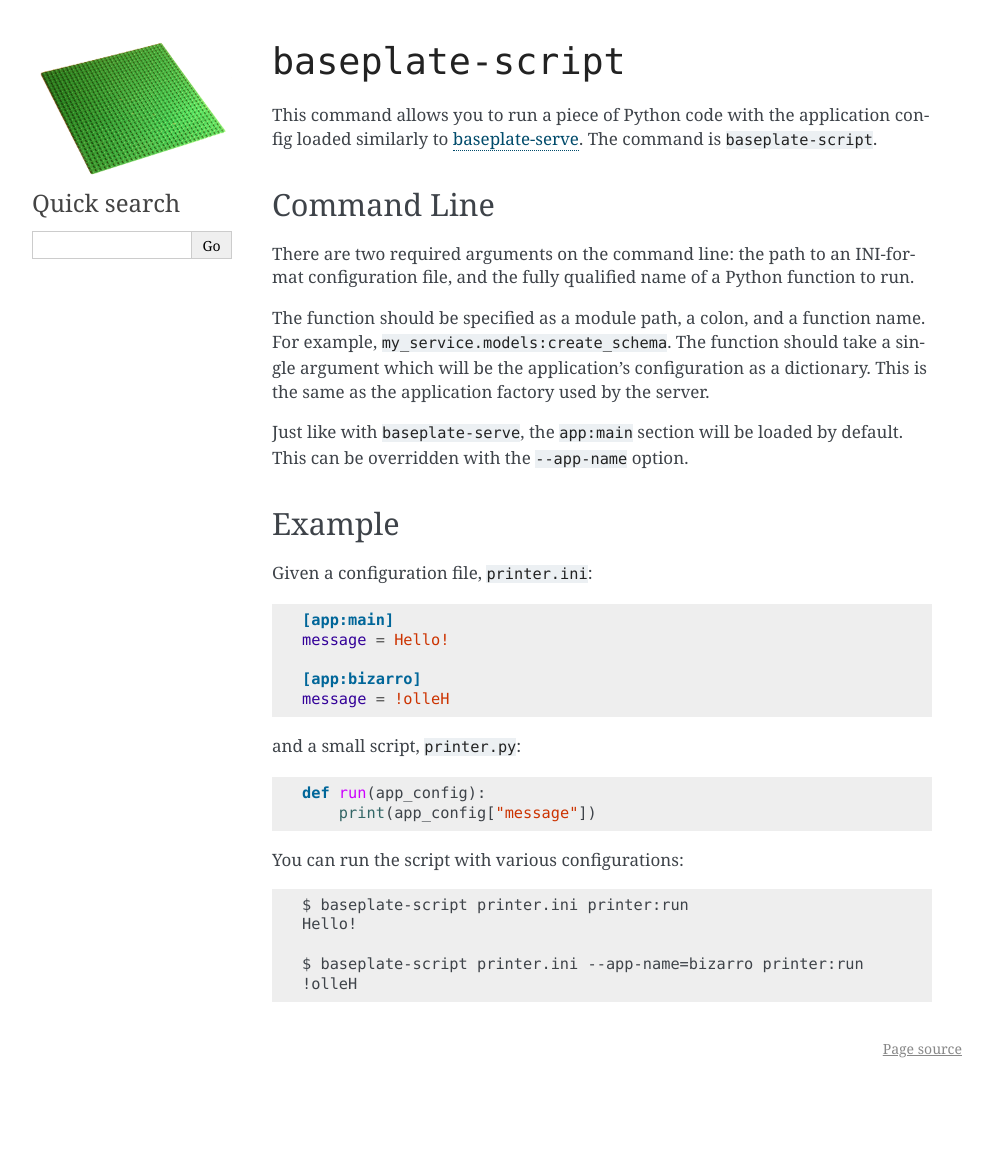
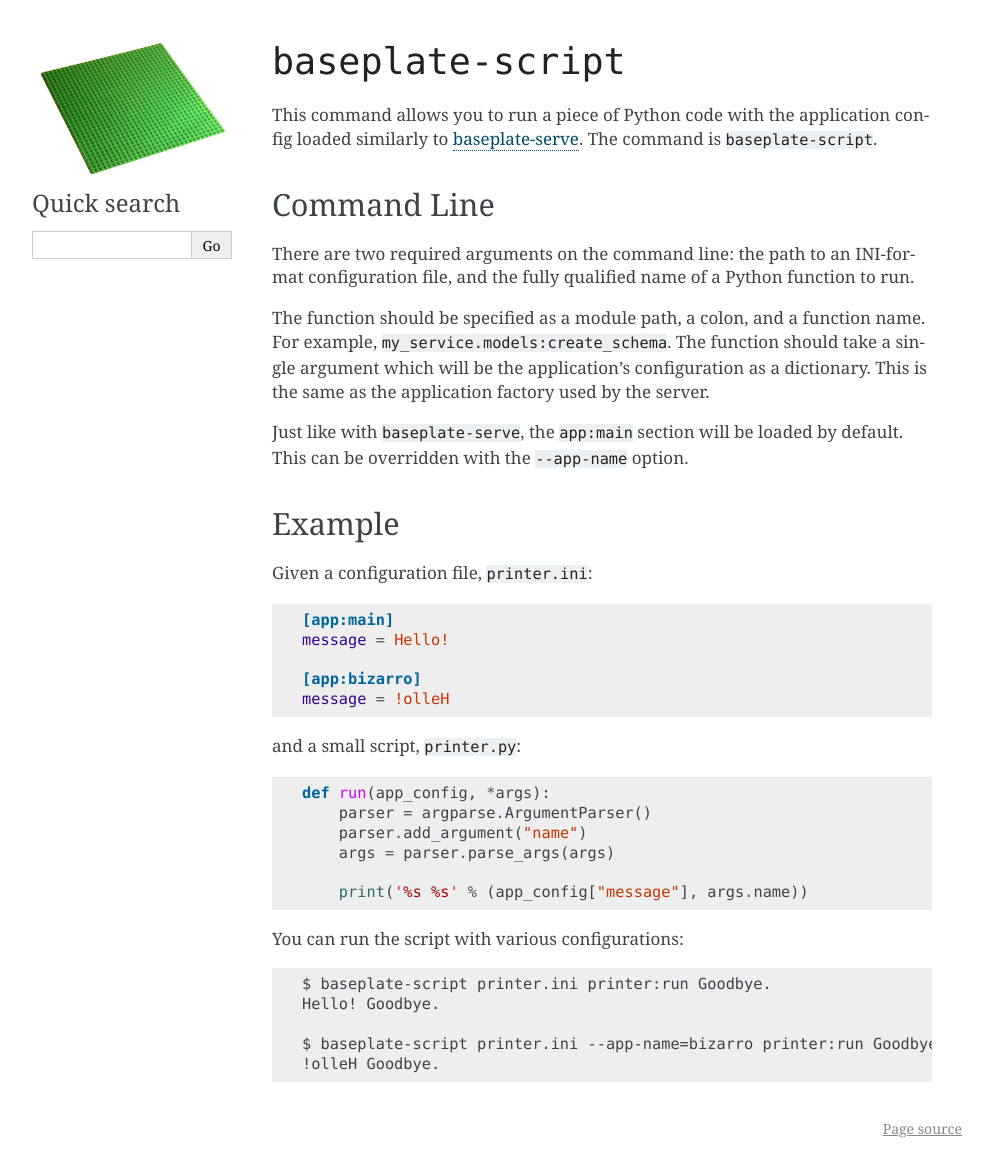
Before and after one commit to reddit/baseplate.py, a Sphinx documentation site: the page built from docs/cli/script.rst, in a window 1280 px wide. Shown: the whole page, without its empty margins (148-1141 px from the left). Built offline with Sphinx 7.4.7, drawn with Linux system fonts in a browser that asks for light colours; before the commit the page ends 1088 px from its top, so only the background shows below that.

Commit message:
fixup! Pass extra baseplate-script args to invoked script

```diff
--- a/docs/cli/script.rst
+++ b/docs/cli/script.rst
@@ -38,15 +38,19 @@ and a small script, ``printer.py``:
 
 .. code-block:: python
 
-   def run(app_config):
-       print(app_config["message"])
+   def run(app_config, *args):
+       parser = argparse.ArgumentParser()
+       parser.add_argument("name")
+       args = parser.parse_args(args)
+
+       print('%s %s' % (app_config["message"], args.name))
 
 You can run the script with various configurations:
 
 .. code-block:: text
 
-   $ baseplate-script printer.ini printer:run
-   Hello!
+   $ baseplate-script printer.ini printer:run Goodbye.
+   Hello! Goodbye.
 
-   $ baseplate-script printer.ini --app-name=bizarro printer:run
-   !olleH
+   $ baseplate-script printer.ini --app-name=bizarro printer:run Goodbye.
+   !olleH Goodbye.
```
Also changed, not shown: 2 other files.
